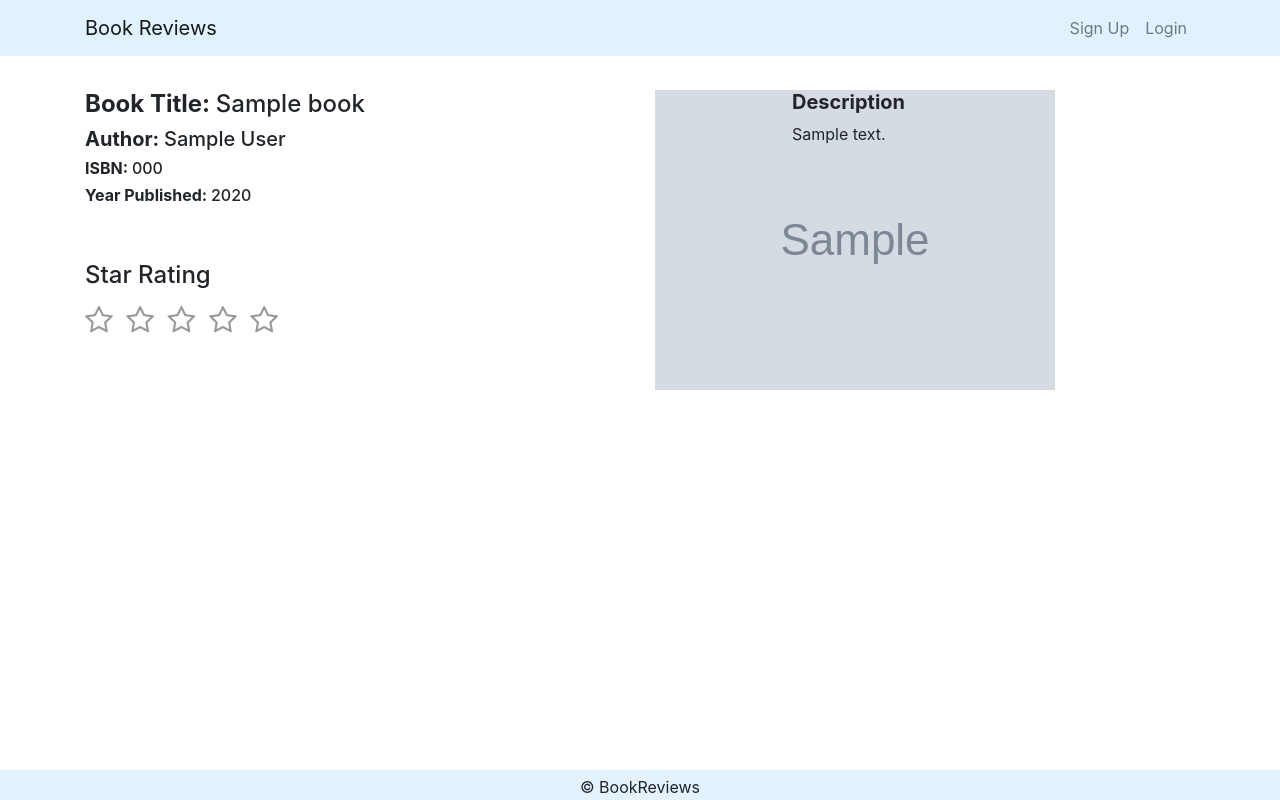
After one commit to Manish-Adhikari/Book-Reviews, a Flask app: template templates/book.html in a window 1280 px wide. The commit adds this page. Run offline with Flask 2, Linux system fonts and the light colour scheme; the template is opened without the code that fills it: most values are stand-ins (such as "Sample title", 1, 10 or a date in 2020); grey boxes marked "Sample" are stand-in pictures; some libraries are stand-ins or nearby versions.

Commit message:
google api & goodreads api added for img link & star rating

```diff
--- a/app.py
+++ b/app.py
@@ -3,6 +3,7 @@ from flask import Flask, render_template, request, redirect,url_for,session
 from sqlalchemy import create_engine
 from sqlalchemy.orm import scoped_session, sessionmaker
 from flask_session import Session
+import requests
 
 engine = create_engine("postgres://tbhpfvawuvwbop:5eec2e3c8ceb5f4ba9483fbf1ef94577a63c3e54e812afb6ed651a3d7b647345@ec2-54-204-46-60.compute-1.amazonaws.com:5432/d18j3m18dv9b70")
 
@@ -47,11 +48,15 @@ def signup():
             return render_template("signup.html",username=usrname)
     return render_template("signup.html")
 
-@app.route('/profile')
+@app.route('/profile',methods=["POST","GET"])
 def profile():
     if 'user_id' in session:
         books = db.execute("SELECT * FROM books ORDER BY RANDOM() LIMIT 15").fetchall()
-        user=db.execute("SELECT * FROM users WHERE id=:id", {"id":session["user_id"]}).fetchone()
+        user= db.execute("SELECT * FROM users WHERE id=:id", {"id":session["user_id"]}).fetchone()
+        if request.method == "POST":
+            text=request.form.get('text')
+            data=db.execute("SELECT * FROM books WHERE author iLIKE '%"+text+"%' OR title iLIKE '%"+text+"%' OR isbn iLIKE '%"+text+"%'").fetchall()
+            return render_template("profile.html",books=data,user=user)
         return render_template("profile.html",books=books,user=user)
 
     return "<h1>Invalid Entry</h1>";
@@ -63,5 +68,22 @@ def logout():
 
     return redirect(url_for("login"))
 
+@app.route('/book/<string:book_title>')
+def book(book_title):
+    if 'user_id' in session:
+        book = db.execute("SELECT * FROM books WHERE title=:title",{"title":book_title}).fetchone()
+        user = db.execute("SELECT username FROM users WHERE id=:id",{'id':session['user_id']})
+        ratings = requests.get('https://www.goodreads.com/book/review_counts.json',params={'key':'O9dohPYJvkRNH7y4C6YLg','isbns':book.isbn})
+        url = "https://www.googleapis.com/books/v1/volumes?q=isbn:"
+        new_url = url + str(book.isbn)
+        g = requests.get(new_url)
+        s= g.json()
+        img_url = s["items"][0]["volumeInfo"]["imageLinks"]["thumbnail"]
+        description = s["items"][0]["volumeInfo"]["description"]
+        rate = (ratings.json()["books"][0]["average_rating"])
+        return render_template("book.html",user=user,book=book,ratings=rate,description= description, img_url=img_url)
+    return "<h2> LOoop</h2>";
+
+
 if __name__ == '__main__':
     app.run()
--- a/static/css/styles.css
+++ b/static/css/styles.css
@@ -2,23 +2,16 @@ html {
   font-size: 1rem;
 }
 
-@include media-breakpoint-up(sm) {
-  html {
-    font-size: 1.2rem;
-  }
+.form-control-borderless {
+  border: none;
 }
 
-@include media-breakpoint-up(md) {
-  html {
-    font-size: 1.4rem;
-  }
+.form-control-borderless:hover, .form-control-borderless:active, .form-control-borderless:focus {
+  border: none;
+  outline: none;
+  box-shadow: none;
 }
 
-@include media-breakpoint-up(lg) {
-  html {
-    font-size: 1.6rem;
-  }
-}
 .footer {
   position: fixed;
   left: 0;
@@ -333,3 +326,41 @@ label:hover:before {
   color: #aaaaaa;
   font-weight: bold;
 }
+
+.rating {
+  unicode-bidi:bidi-override;
+  direction:ltr;
+  font-size:30px;
+}
+.rating span.star {
+  font-family:FontAwesome;
+  font-weight:normal;
+  font-style:normal;
+  display:inline-block;
+}
+.rating span.star:hover {
+  cursor:pointer;
+}
+.rating span.star:before {
+  content:"\f006";
+  padding-right:5px;
+  color:#999999;
+}
+
+
+
+
+span.star.filled:before{ color:#e3cf7a; content:"\f005";}
+
+span.star.half-filled:before{
+
+content: "\f089";
+color:#e3cf7a;
+
+}
+span.star.half-filled:after{
+
+content: "\f006";
+color:#e3cf7a;
+margin-left:-20px;
+}
--- a/static/js/script.js
+++ b/static/js/script.js
@@ -56,3 +56,15 @@
     }
   });
 })(jQuery);
+
+$('.rating').each(function (event) {
+
+  var rating = $(this).attr('rating');
+  var i;
+  for(i = 0; (i < rating); i++)
+  {
+        $(this).find('span.star').eq(i).addClass('filled');
+  }
+  if(rating % 1>0)
+    $(this).find('span.star').eq(i-1).addClass('half-filled');
+});
--- /dev/null
+++ b/templates/book.html
@@ -0,0 +1,35 @@
+{% extends "layout.html" %}
+
+{% block title %}
+Review-{{ book.title }}
+{% endblock %}
+
+{% block content %}
+<div class="container upper-margin">
+    <div class="row" style="padding-top:30px;">
+        <div class="col-6">
+            <h4><strong>Book Title: </strong>{{ book.title }}</h4>
+            <h5><strong>Author: </strong>{{ book.author }}</h5>
+            <h6><strong>ISBN: </strong>{{ book.isbn }}</h6>
+            <h6><strong>Year Published: </strong>{{ book.year }}</h6>
+            <br><br>
+            <h4>Star Rating</h4>
+            <span class="rating" rating="{{ ratings }}">
+                <span class="star "></span>
+                <span class="star "></span>
+                <span class="star"></span>
+                <span class="star"></span>
+                <span class="star"></span>
+            </span>
+        </div>
+        <div class="col-1">
+            <img src="{{ img_url }}">
+        </div>
+        <div class="col-5 justify-content-left">
+            <h5 style="margin-left:42px;"><strong>Description</strong></h5>
+            <p style="margin-left:42px;">{{ description }}</p>
+        </div>
+    </div>
+</div>
+
+{% endblock %}
--- a/templates/layout.html
+++ b/templates/layout.html
@@ -16,7 +16,7 @@
 </head>
 
 <body>
-    <nav class="navbar navbar-expand-lg navbar-light fixed-top" style="background-color: #e3f2fd;">
+    <nav class="navbar navbar-expand-lg navbar-light fixed-top" style="background-color: #e0f2fd;">
         <div class="container">
             <a class="navbar-brand" href="#">Book Reviews</a>
             <button class="navbar-toggler" type="button" data-toggle="collapse" data-target="#navbarResponsive"
@@ -25,13 +25,8 @@
             </button>
             <div class="collapse navbar-collapse" id="navbarResponsive">
                 <ul class="navbar-nav ml-auto">
-                    <li class="nav-item">
-                        <a class="nav-link" href="#">Home</a>
-                    </li>
-                    <li class="nav-item">
-                        <a class="nav-link" href="#">About</a>
-                    </li>
                     {% if user %}
+
                     <li class="nav-item">
                         <a class="nav-link" href="{{ url_for('profile') }}">Profile</a>
                     </li>
@@ -62,6 +57,7 @@
     </div>
 </body>
 <script src="{{ url_for('static',filename='js/script.js') }}"></script>
+<script src="https://ajax.googleapis.com/ajax/libs/jquery/3.3.1/jquery.min.js"></script>
 <script src="https://cdnjs.cloudflare.com/ajax/libs/popper.js/1.12.9/umd/popper.min.js" integrity="sha384-ApNbgh9B+Y1QKtv3Rn7W3mgPxhU9K/ScQsAP7hUibX39j7fakFPskvXusvfa0b4Q"
     crossorigin="anonymous"></script>
 <script src="https://maxcdn.bootstrapcdn.com/bootstrap/4.0.0/js/bootstrap.min.js" integrity="sha384-JZR6Spejh4U02d8jOt6vLEHfe/JQGiRRSQQxSfFWpi1MquVdAyjUar5+76PVCmYl"
```
Also changed, not shown: templates/profile.html (+27 -6 lines), 12 other files.
